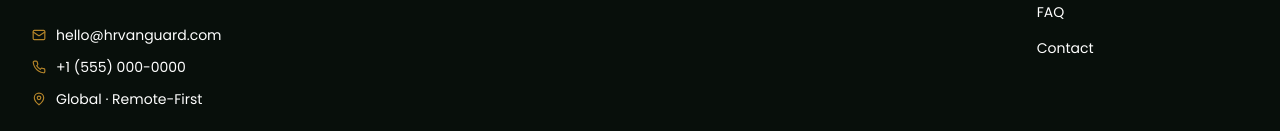
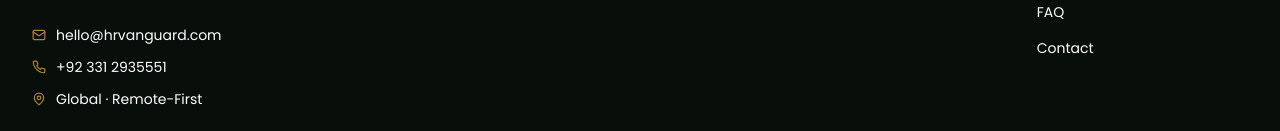
Before and after one commit to Imranprogrammer9/ats-resume, a React (Vite) app: page / in a window 1280 px wide. Shown: the part 8286-8417 px from the top of the page. Built offline with nearby package versions, Linux system fonts and the light colour scheme.

Commit message:
style: update phone number on footer to +92 331 2935551

```diff
--- a/src/components/layout/Footer.tsx
+++ b/src/components/layout/Footer.tsx
@@ -50,10 +50,10 @@ export default function Footer() {
                 <Mail size={14} className="text-brass flex-shrink-0" />
                 hello@hrvanguard.com
               </a>
-              <div className="flex items-center gap-2.5 text-sm text-white">
+              <a href="tel:+923312935551" className="flex items-center gap-2.5 text-sm text-white hover:text-brass-light transition-colors">
                 <Phone size={14} className="text-brass flex-shrink-0" />
-                +1 (555) 000-0000
-              </div>
+                +92 331 2935551
+              </a>
               <div className="flex items-center gap-2.5 text-sm text-white">
                 <MapPin size={14} className="text-brass flex-shrink-0" />
                 Global · Remote-First
```
